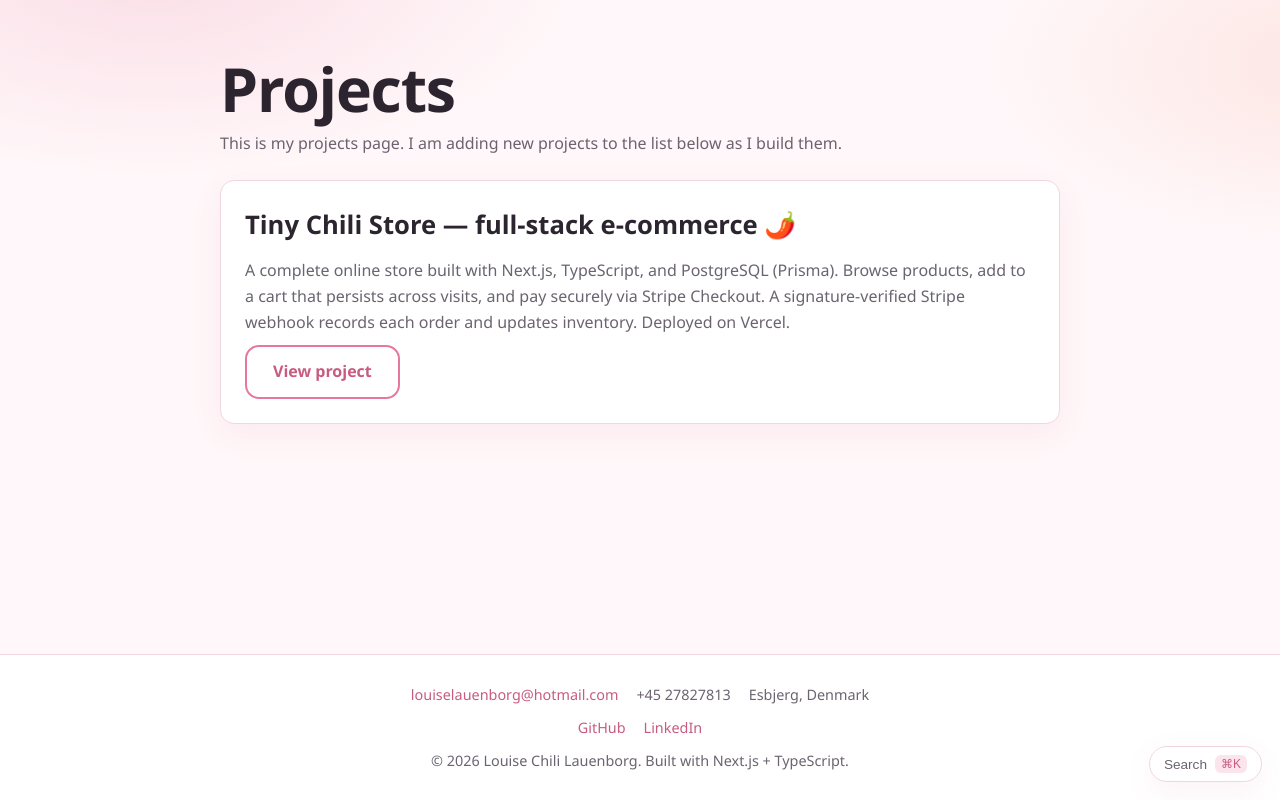
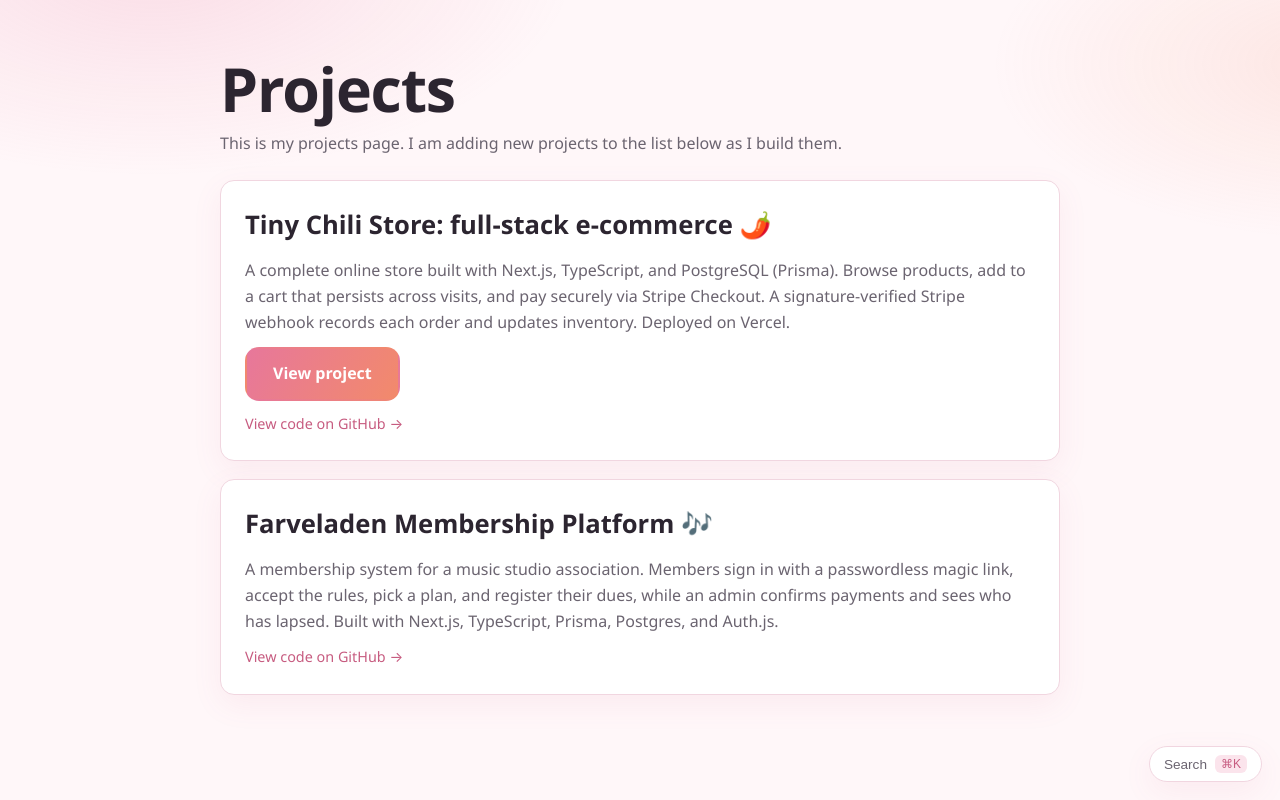
Before and after one commit to Chililove/Portfolio-website, a Next.js app: page /projects in a window 1280 px wide. Shown: the top 800 px of the page. Built offline with nearby package versions, Linux system fonts and the light colour scheme.

Commit message:
adding live and code links to project cards

```diff
--- a/app/projects/page.tsx
+++ b/app/projects/page.tsx
@@ -23,15 +23,33 @@ export default function ProjectsPage() {
             <article className="card" key={index}>
               <h2>{project.title}</h2>
               <p>{project.description}</p>
+              {/* Live demo button — only shown if the project has a live link. */}
+              {project.link && (
+                <div style={{ marginTop: "12px" }}>
                   <a
                     href={project.link}
                     target="_blank"
                     rel="noopener noreferrer"
-                className="button button-outline"
-                style={{ marginTop: "10px" }}
+                    className="button button-primary"
                   >
                     View project
                   </a>
+                </div>
+              )}
+
+              {/* Source-code link, shown beneath, if the project has a repo. */}
+              {project.repo && (
+                <div style={{ marginTop: "10px" }}>
+                  <a
+                    href={project.repo}
+                    target="_blank"
+                    rel="noopener noreferrer"
+                    style={{ fontSize: "0.9rem" }}
+                  >
+                    View code on GitHub →
+                  </a>
+                </div>
+              )}
             </article>
           ))}
         </div>
--- a/data/siteContent.ts
+++ b/data/siteContent.ts
@@ -17,17 +17,20 @@ export const siteContent = {
     email: "louiselauenborg@hotmail.com",
     phone: "+45 27827813",
     location: "Esbjerg, Denmark",
-    github: "https://github.com/louisechili",
-    linkedin: "https://www.linkedin.com/in/louisechililauenborg/",
+    github: "https://github.com/Chililove",
+    linkedin: "https://www.linkedin.com/in/louise-lauenborg/",
   },
 
   // ---- Home page text ------------------------------------------------------
   home: {
     heading: "Hi, I'm Louise Chili! 👋",
     intro:
-      "This is a placeholder introduction. I should write two or three sentences about " +
-      "who I am, what I build, and the kind of role I am looking for. " +
-      "change this text in the file: data/siteContent.ts.",
+      "I'm a web and software developer based in Esbjerg, Denmark, who loves " +
+      "turning ideas into real, working products. I build full-stack apps with " +
+      "TypeScript, Next.js, and PostgreSQL, from an online store with Stripe " +
+      "payments to a membership platform for a local music studio. I care about " +
+      "clean code, thoughtful user experience, and shipping things people " +
+      "actually use, and I'm looking for a team where I can keep growing.",
     contactButtonLabel: "Contact me",
     projectsButtonLabel: "View projects",
     lookingButtonLabel: "What I'm looking for",
@@ -39,7 +42,7 @@ export const siteContent = {
     heading: "What I'm looking for",
     intro:
       "I'm open to roles where I can keep growing as a developer. Here are the " +
-      "kinds of work and teams I'm most excited about — but I'm happy to hear " +
+      "kinds of work and teams I'm most excited about, but I'm happy to hear " +
       "about anything adjacent too.",
 
     // Each {} block is one role/interest card. Edit, add, or remove freely.
@@ -93,7 +96,7 @@ export const siteContent = {
     // Each {} block is one project card. Copy a block to add another project.
     projects: [
       {
-        title: "Tiny Chili Store — full-stack e-commerce 🌶️",
+        title: "Tiny Chili Store: full-stack e-commerce 🌶️",
         description:
           "A complete online store built with Next.js, TypeScript, and " +
           "PostgreSQL (Prisma). Browse products, add to a cart that persists " +
@@ -101,14 +104,22 @@ export const siteContent = {
           "signature-verified Stripe webhook records each order and updates " +
           "inventory. Deployed on Vercel.",
         link: "https://chilis-ecommerce-store-project.vercel.app/",
+        repo: "https://github.com/Chililove/Chilis-ecommerce-store-project",
       },
-      /*{
-        title: "Project placeholder 3",
+      {
+        title: "Farveladen Membership Platform 🎶",
         description:
-          "A short placeholder description of my third project. Three strong " +
-          "projects are better than ten weak ones.",
-        link: "#",
-      },*/
+          "A membership system for a music studio association. Members sign in " +
+          "with a passwordless magic link, accept the rules, pick a plan, and " +
+          "register their dues, while an admin confirms payments and sees who " +
+          "has lapsed. Built with Next.js, TypeScript, Prisma, Postgres, and " +
+          "Auth.js.",
+        // When you deploy a live demo, paste its URL into `link` below and the
+        // "View project" button appears automatically.
+        link: "",
+        repo: "https://github.com/Chililove/Farveladens-Membership-app",
+      },
+      // Copy a block above to add another project.
     ],
   },
 
```
Lines whose indentation alone changed are shown as unchanged.
